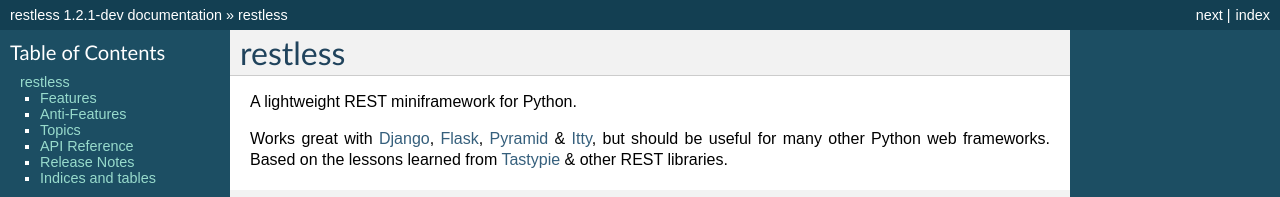
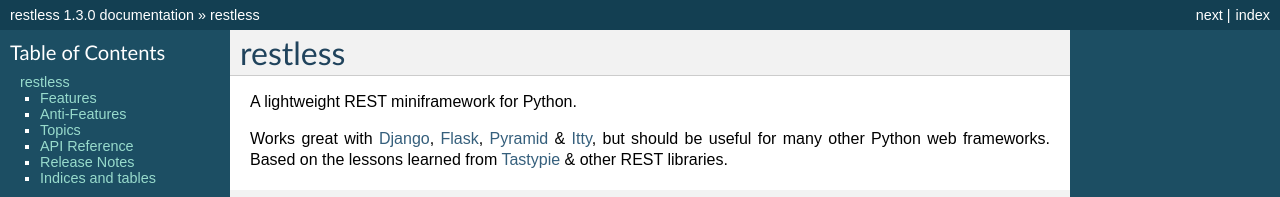
Before and after one commit to toastdriven/restless, a Sphinx documentation site: the page built from docs/index.rst, in a window 1280 px wide and 900 px high. Shown: the top 197 px of the window. Built offline with Sphinx 7.4.7, drawn with Linux system fonts in a browser that asks for light colours; some of the changed text lies outside the part shown.

Commit message:
Bumped to v1.3.0!

```diff
--- a/docs/conf.py
+++ b/docs/conf.py
@@ -53,9 +53,9 @@
 # built documents.
 #
 # The short X.Y version.
-version = '1.2.1'
+version = '1.3.0'
 # The full version, including alpha/beta/rc tags.
-release = '1.2.1-dev'
+release = '1.3.0'
 
 # The language for content autogenerated by Sphinx. Refer to documentation
 # for a list of supported languages.
--- a/docs/index.rst
+++ b/docs/index.rst
@@ -74,6 +74,7 @@
 .. toctree::
    :maxdepth: 1
 
+   releasenotes/v1.3.0
    releasenotes/v1.2.0
    releasenotes/v1.1.0
    releasenotes/v1.0.0
--- a/restless/__init__.py
+++ b/restless/__init__.py
@@ -1,6 +1,6 @@
 __author__ = 'Daniel Lindsley'
 __license__ = 'BSD'
-__version__ = (1, 2, 1, 'dev')
+__version__ = (1, 3, 0)
 
 
 from .resources import Resource
--- a/setup.py
+++ b/setup.py
@@ -5,7 +5,7 @@
 
 setup(
     name='restless',
-    version='1.2.1-dev',
+    version='1.3.0',
     description='A lightweight REST miniframework for Python.',
     author='Daniel Lindsley',
     author_email='daniel@toastdriven.com',
```
Also changed, not shown: docs/releasenotes/v1.3.0.rst (added, +13 -0 lines).
